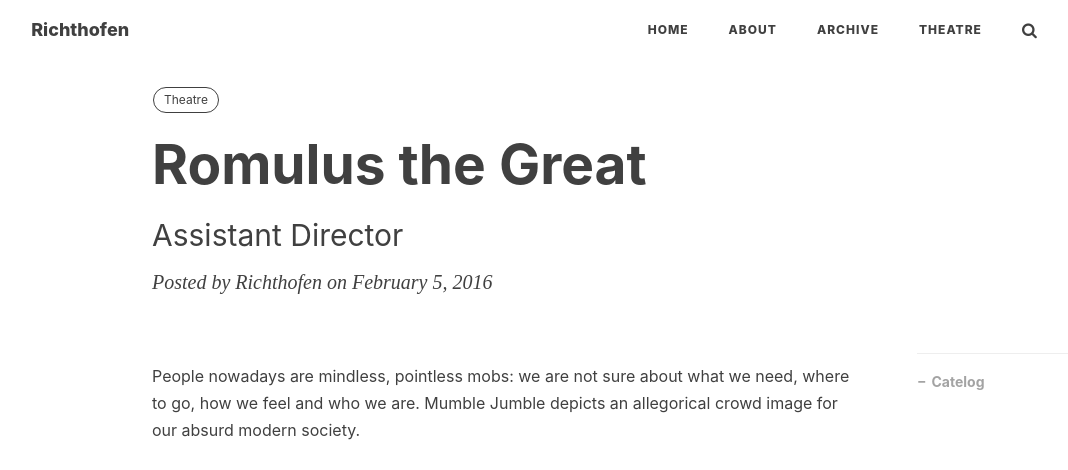
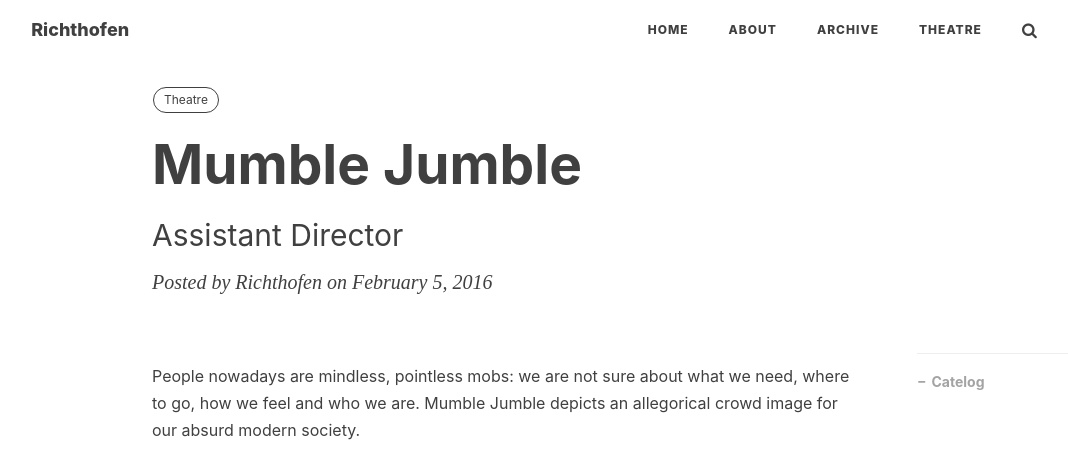
Before and after one commit to jazzplato/jazzplato.github.io, a Jekyll site: the page built from _posts/theatre/productions/2016-02-05-mumble-jumble.md, in a window 1280 px wide, cut to the strip 0-470 px from the top of the page. Shown: the whole strip, without its empty margins (113-1181 px from the left). Built offline with Jekyll 4.4.1, drawn with Linux system fonts in a browser that asks for light colours; nearby versions of some CDN libraries; comment, search, counter and statistics services are not loaded.

Commit message:
Oops, its title should be mumble-jumble

```diff
--- a/_posts/theatre/productions/2016-02-05-mumble-jumble.md
+++ b/_posts/theatre/productions/2016-02-05-mumble-jumble.md
@@ -1,5 +1,5 @@
 ---
-title: "Romulus the Great"
+title: "Mumble Jumble"
 subtitle: "Assistant Director"
 layout: post
 author: Richthofen
```
